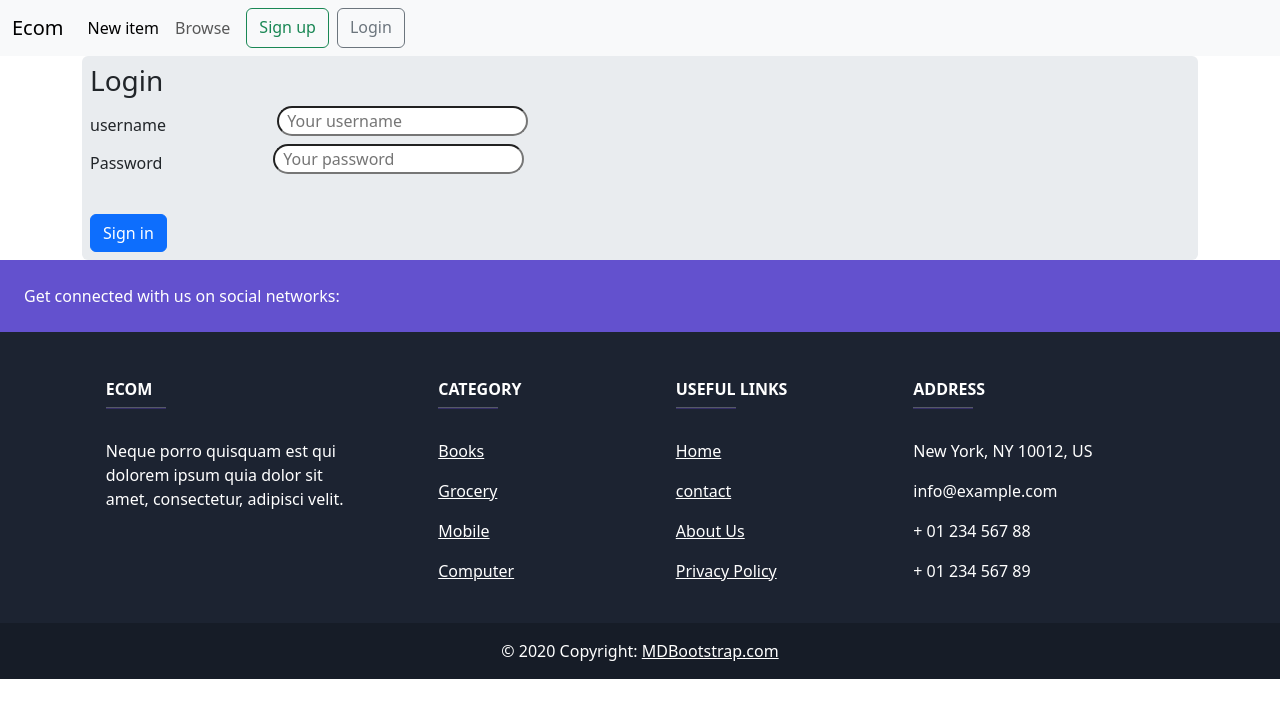
After one commit to rvindr/Ecommerce-Django, a Django app: page /login/ in a window 1280 px wide. The commit adds this page. Shown: the top 718 px of the page. Run offline with Django 4.2, Linux system fonts and the light colour scheme.

Commit message:
Login and Signup functionalities added

```diff
--- a/core/forms.py
+++ b/core/forms.py
@@ -1,6 +1,17 @@
 from django import forms
-from django.contrib.auth.forms import UserCreationForm
+from django.contrib.auth.forms import UserCreationForm, AuthenticationForm
 from django.contrib.auth.models import User
+
+
+class LoginForm(AuthenticationForm):
+    username = forms.CharField(widget=forms.TextInput(attrs={
+        'placeholder':'Your username',
+        'class':'px-2 rounded-5'
+    }))
+    password = forms.CharField(widget=forms.PasswordInput(attrs={
+        'placeholder':'Your password',
+        'class':'px-2 rounded-5'
+    }))
 
 class SignupForm(UserCreationForm):
     class Meta:
--- a/core/templates/core/base.html
+++ b/core/templates/core/base.html
@@ -23,8 +23,14 @@
                 <li class="nav-item">
                   <a class="nav-link" href="#">Browse</a>
                 </li>
+                {% if  request.user.is_authenticated%}
+                <a class="btn btn-outline-success mx-2" href="#" role="button">Inbox</a>
+                <a class="btn btn-outline-secondary" href="" role="button">Dashboard</a>
+                {% else %}
                 <a class="btn btn-outline-success mx-2" href="{% url "core:signup" %}" role="button">Sign up</a>
-                <a class="btn btn-outline-secondary" href="#" role="button">Login</a>
+                <a class="btn btn-outline-secondary" href="{% url "core:login" %}" role="button">Login</a>
+                {% endif %}
+
 
 
               </ul>
--- /dev/null
+++ b/core/templates/core/login.html
@@ -0,0 +1,33 @@
+{% extends 'core/base.html' %}
+
+{% block title %}
+
+{% endblock %}
+
+{% block content %}
+  <div class="container bg-body-secondary rounded p-2">
+    <h3>Login</h3>
+    <form method="post" action=".">
+      {% csrf_token %}
+      <div class="row mb-3">
+        <label class="col-sm-2 col-form-label">username</label>
+        <div class="col-sm-10">{{ form.username }}</div>
+        <div class="row mb-3">
+          <label class="col-sm-2 col-form-label">Password</label>
+          <div class="col-sm-10">{{ form.password }}</div>
+        </div>
+      </div>
+
+      {% if form.error or form.non_field_error %}
+        <div class="mb-3 p-6 bg-danger">
+          {% for field in form %}
+            {{ field.error }}
+          {% endfor %}
+          {{ form.non_field_error }}
+        </div>
+      {% endif %}
+
+      <button type="submit" class="btn btn-primary">Sign in</button>
+    </form>
+  </div>
+{% endblock %}
--- a/core/urls.py
+++ b/core/urls.py
@@ -1,12 +1,14 @@
 from django.urls import path
 from . import views
-
+from django.contrib.auth import views as auth_views
+from .forms import LoginForm
 app_name = 'core'
 
 urlpatterns  =[
 
     path('', views.index,name='index'),
     path('contact/', views.contact, name="contact"),
-    path("signup/", views.signup, name="signup")
+    path("signup/", views.signup, name="signup"),
+    path('login/', auth_views.LoginView.as_view(template_name='core/login.html',authentication_form = LoginForm), name="login")
 
 ]
--- a/ecom/settings.py
+++ b/ecom/settings.py
@@ -27,6 +27,9 @@ DEBUG = True
 
 ALLOWED_HOSTS = []
 
+LOGIN_URL = '/login/'
+LOGIN_REDIRECT_URL = '/'
+LOGOUT_REDIRECT_URL = '/'
 
 # Application definition
 
```
Also changed, not shown: db.sqlite3.
